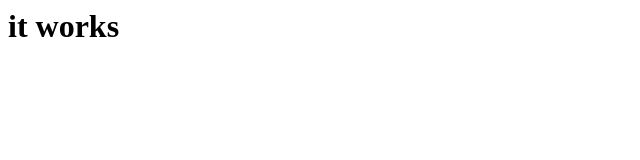
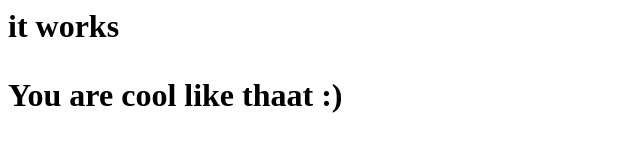
Before and after one commit to barira121/barira121.github.io, a plain HTML site: page html.index.html in a window 1280 px wide. Shown: the whole page, without its empty margins (0-640 px from the left). Drawn offline with Linux system fonts and the light colour scheme.

Commit message:
added a P

```diff
--- a/html.index.html
+++ b/html.index.html
@@ -8,6 +8,10 @@
     <body>
        <h1>it works
 
+       	<p>
+       		You are cool like thaat :)
+       	</p>
+
     </body>
 
  </html>
```
